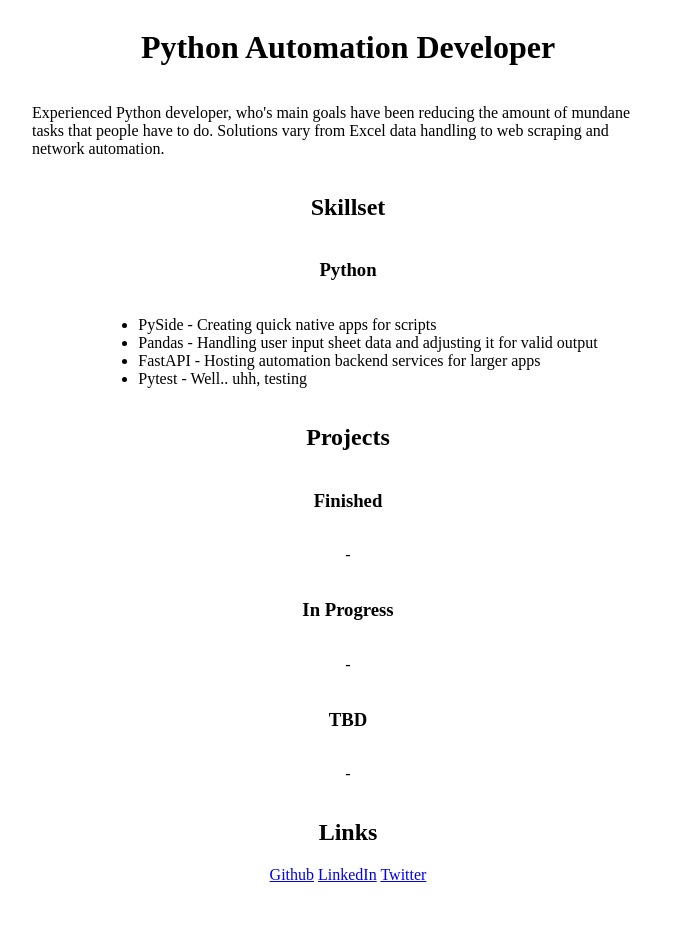
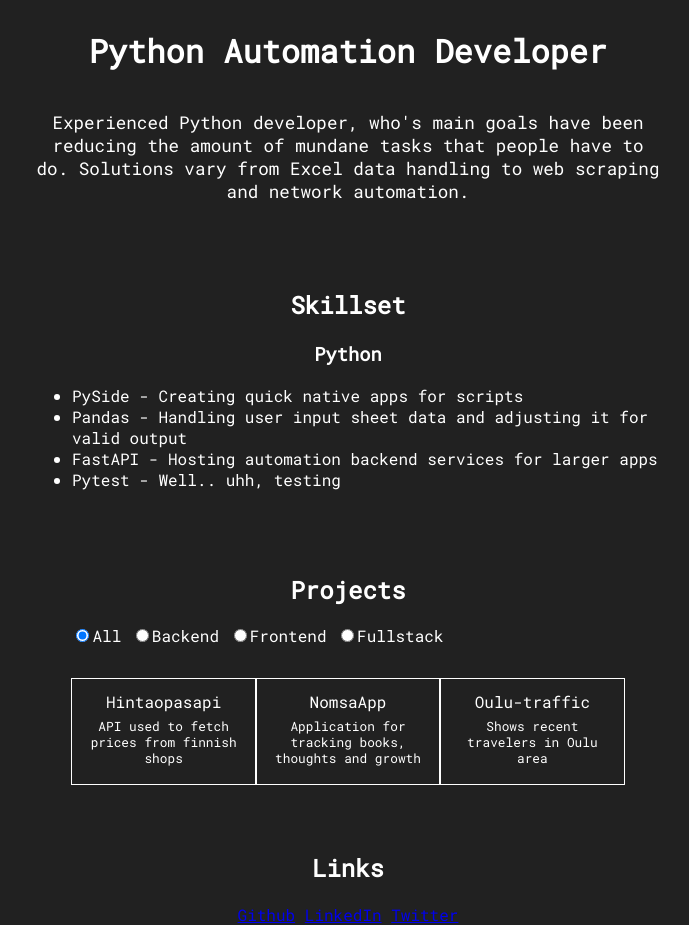
Before and after one commit to viljami-xyz/Viljami-xyz, a FastAPI app: page / in a window 1280 px wide. Shown: the whole page, without its empty margins (292-981 px from the left). Before the commit the page ends 882 px from the top, so only its background shows below. Run offline with FastAPI, Linux system fonts and the light colour scheme.

Commit message:
Projects filterable with radio buttons

```diff
--- a/app/main.py
+++ b/app/main.py
@@ -3,8 +3,11 @@
 from fastapi.staticfiles import StaticFiles
 
 from app.routes.home import app
+from app.routes.projects import router as projects_router
 
 app.mount("/app/static", app=StaticFiles(directory="app/static"), name="static")
 
+app.include_router(projects_router)
+
 # if __name__ == "__main__":
 #     uvicorn.run("app/main:app", reload=True)
--- /dev/null
+++ b/app/routes/projects.py
@@ -0,0 +1,27 @@
+""" This file contains the routes for the projects page. """
+
+import json
+import pathlib
+
+from fastapi import APIRouter, Request
+from fastapi.templating import Jinja2Templates
+
+projects = json.loads(
+    pathlib.Path("app/static/projects.json").read_text(encoding="utf-8")
+)
+templates = Jinja2Templates(directory="app/templates")
+
+router = APIRouter(prefix="/projects", tags=["projects"])
+
+
+@router.get("")
+async def get_projects(request: Request, stack: str = None):
+    """print projects"""
+    req_projects = projects
+    if stack and stack != "all":
+        req_projects = [
+            project for project in req_projects if project["stack"] == stack
+        ]
+    return templates.TemplateResponse(
+        "projects/projectCardList.html", {"request": request, "projects": req_projects}
+    )
--- a/app/static/css/site.css
+++ b/app/static/css/site.css
@@ -1,8 +1,26 @@
+html {
+    background-color: rgb(33, 33, 33);
+    color: rgb(255, 255, 255);
+    font-family: 'Roboto Mono', monospace;
+}
+
+p {
+    font-size: 1.1rem;
+    text-align: center;
+}
+
+h1,
+h2,
+h3 {
+    text-align: center;
+}
+
 .home {
     display: flex;
     flex-direction: column;
     align-items: center;
     height: 100vh;
+
 }
 
 .content {
@@ -11,4 +29,39 @@
     align-items: center;
     justify-content: center;
     width: 50%;
+    margin-bottom: 3em;
 }
+
+.projectCardList {
+    display: flex;
+    flex-direction: row;
+    flex-wrap: wrap;
+    justify-content: center;
+    width: 100%;
+    margin-top: 2em;
+}
+
+.projectCard {
+    padding: 0.7em;
+    display: flex;
+    flex-direction: column;
+    align-items: center;
+    justify-content: center;
+    border: 1px solid rgb(255, 255, 255);
+    max-width: 10em;
+}
+
+.projectCard a {
+    text-decoration: none;
+    color: rgb(255, 255, 255);
+}
+
+.projectCard a:hover {
+    text-decoration: underline;
+}
+
+.projectCard p {
+    font-size: 0.8rem;
+    text-align: center;
+    margin: 0.5em;
+}
--- /dev/null
+++ b/app/static/projects.json
@@ -0,0 +1,20 @@
+[
+    {
+        "name": "Hintaopasapi",
+        "description": "API used to fetch prices from finnish shops",
+        "link": "https://github.com/vkilkkila/hintaseuraaja-api",
+        "stack": "backend"
+    },
+    {
+        "name": "NomsaApp",
+        "description": "Application for tracking books, thoughts and growth",
+        "link": "https://github.com/vkilkkila/nomsa-htmx",
+        "stack": "fullstack"
+    },
+    {
+        "name": "Oulu-traffic",
+        "description": "Shows recent travelers in Oulu area",
+        "link": "https://github.com/vkilkkila/Oulu-traffic",
+        "stack": "frontend"
+    }
+]
--- a/app/templates/_layout.html
+++ b/app/templates/_layout.html
@@ -4,9 +4,11 @@
 		<meta charset="UTF-8" />
 		<title>Viljami-xyz</title>
 
+		<link rel="preconnect" href="https://fonts.googleapis.com" />
+		<link rel="preconnect" href="https://fonts.gstatic.com" crossorigin />
 		<link
+			href="https://fonts.googleapis.com/css2?family=Roboto+Condensed:wght@300&family=Roboto+Mono:wght@300;400&display=swap"
 			rel="stylesheet"
-			href="https://fonts.googleapis.com/css?family=Source+Sans+Pro:400,400italic,600,600italic,700,700italic|Source+Code+Pro:500"
 		/>
 
 		<link rel="stylesheet" href="/app/static/css/site.css" />
--- /dev/null
+++ b/app/templates/about.html
@@ -0,0 +1,7 @@
+<div>
+	<p>
+		Experienced Python developer, who's main goals have been reducing the amount
+		of mundane tasks that people have to do. Solutions vary from Excel data
+		handling to web scraping and network automation.
+	</p>
+</div>
--- /dev/null
+++ b/app/templates/contacts.html
@@ -0,0 +1,10 @@
+<div>
+	<h2>Links</h2>
+	<div class="links">
+		<a href="https://www.github.com/vkilkkila" target="_blank">Github</a>
+		<a href="https://www.linkedin.com/in/viljami-kilkkila/" target="_blank"
+			>LinkedIn</a
+		>
+		<a href="https://www.twitter.com/vkilkkila" target="_blank">Twitter</a>
+	</div>
+</div>
--- a/app/templates/index.html
+++ b/app/templates/index.html
@@ -1,49 +1,11 @@
 {% extends "_layout.html" %} {% block home %}
 <div class="home">
 	<h1>Python Automation Developer</h1>
-	<div class="content">
-		<p>
-			Experienced Python developer, who's main goals have been reducing the
-			amount of mundane tasks that people have to do. Solutions vary from Excel
-			data handling to web scraping and network automation.
-		</p>
-	</div>
-	<div class="content">
-		<h2>Skillset</h2>
-		<h3>Python</h3>
-		<ul>
-			<li>PySide - Creating quick native apps for scripts</li>
-			<li>
-				Pandas - Handling user input sheet data and adjusting it for valid
-				output
-			</li>
-			<li>FastAPI - Hosting automation backend services for larger apps</li>
-			<li>Pytest - Well.. uhh, testing</li>
-		</ul>
-		<!-- <p></p>
-		<ul>
-			<li></li>
-		</ul> -->
-	</div>
-	<div class="content">
-		<h2>Projects</h2>
-		<h3>Finished</h3>
-		<p>-</p>
-		<h3>In Progress</h3>
-		<p>-</p>
-		<h3>TBD</h3>
-		<p>-</p>
-	</div>
-	<div class="content">
-		<h2>Links</h2>
-		<div class="links">
-			<a href="https://www.github.com/vkilkkila" target="_blank">Github</a>
-			<a href="https://www.linkedin.com/in/viljami-kilkkila/" target="_blank"
-				>LinkedIn</a
-			>
-			<a href="https://www.twitter.com/vkilkkila" target="_blank">Twitter</a>
-		</div>
-	</div>
+	<div class="content">{% include "about.html" %}</div>
+	<div class="content">{% include "skillset.html" %}</div>
+	<div class="content">{% include "projects/index.html" %}</div>
+	<div class="content">{% include "contacts.html" %}</div>
+	<footer></footer>
 </div>
 
 {% endblock %}
--- /dev/null
+++ b/app/templates/projects/index.html
@@ -0,0 +1,59 @@
+<div>
+	<h2>Projects</h2>
+	<form class="stacks">
+		<label>
+			<input
+				type="radio"
+				name="stack"
+				value="all"
+				hx-trigger="change"
+				hx-get="/projects"
+				hx-target=".projectCardList"
+				hx-swap="outerHTML"
+				checked
+			/>All</label
+		>
+		<label
+			><input
+				type="radio"
+				name="stack"
+				value="backend"
+				hx-trigger="change"
+				hx-get="/projects"
+				hx-target=".projectCardList"
+				hx-swap="outerHTML"
+			/>Backend</label
+		>
+		<label
+			><input
+				type="radio"
+				name="stack"
+				value="frontend"
+				hx-trigger="change"
+				hx-get="/projects"
+				hx-target=".projectCardList"
+				hx-swap="outerHTML"
+			/>Frontend</label
+		>
+		<label
+			><input
+				type="radio"
+				name="stack"
+				value="fullstack"
+				hx-trigger="change"
+				hx-get="/projects"
+				hx-target=".projectCardList"
+				hx-swap="outerHTML"
+			/>Fullstack</label
+		>
+	</form>
+
+	<div
+		hx-trigger="load"
+		hx-get="/projects"
+		hx-target=".projectCardList"
+		hx-swap="outerHTML"
+	>
+		{% include "projects/projectCardList.html" %}
+	</div>
+</div>
--- /dev/null
+++ b/app/templates/projects/projectCard.html
@@ -0,0 +1,6 @@
+{% block projectCard %}
+<div class="projectCard">
+	<a href="{{ project.url }}">{{ project.name }}</a>
+	<p>{{ project.description }}</p>
+</div>
+{% endblock %}
--- /dev/null
+++ b/app/templates/projects/projectCardList.html
@@ -0,0 +1,6 @@
+{% block projectCardList %}
+<div class="projectCardList">
+	{% for project in projects %} {% include "projects/projectCard.html" %} {%
+	endfor %}
+</div>
+{% endblock %}
--- /dev/null
+++ b/app/templates/skillset.html
@@ -0,0 +1,16 @@
+<div>
+	<h2>Skillset</h2>
+	<h3>Python</h3>
+	<ul>
+		<li>PySide - Creating quick native apps for scripts</li>
+		<li>
+			Pandas - Handling user input sheet data and adjusting it for valid output
+		</li>
+		<li>FastAPI - Hosting automation backend services for larger apps</li>
+		<li>Pytest - Well.. uhh, testing</li>
+	</ul>
+	<!-- <p></p>
+		<ul>
+			<li></li>
+		</ul> -->
+</div>
```
Also changed, not shown: 2 other files.
